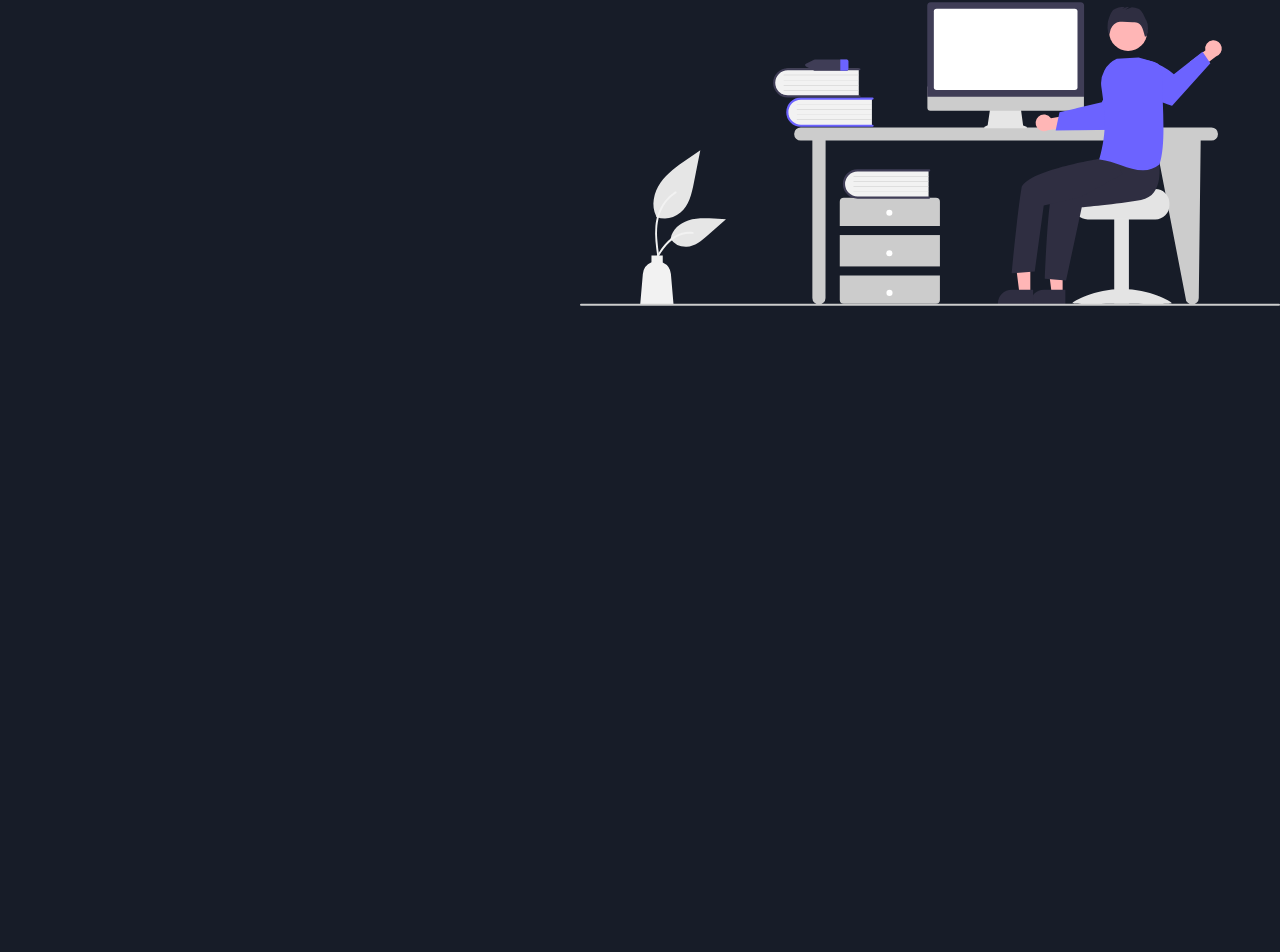
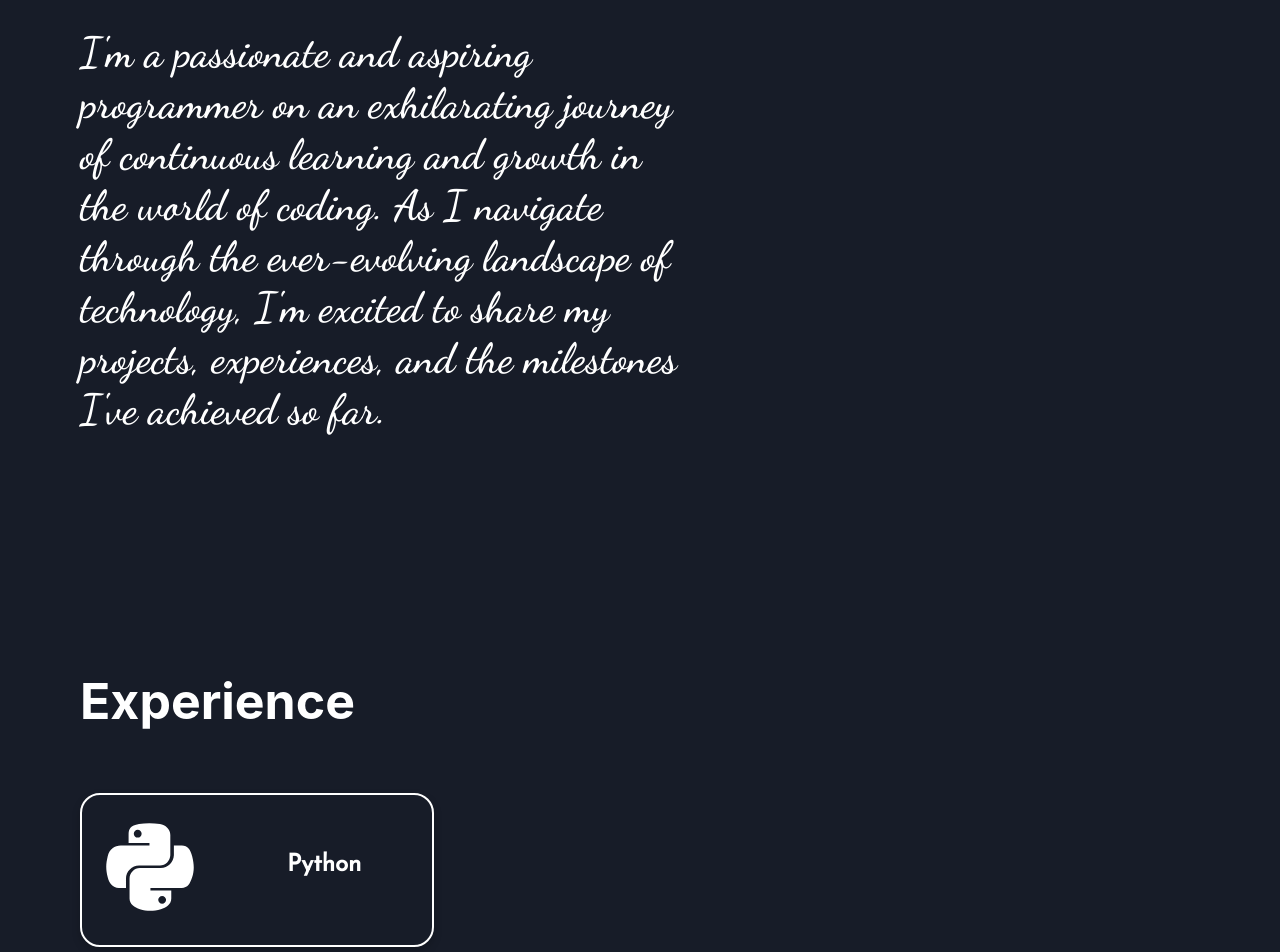
Before and after one commit to Abhik555/Portfolio-Dev, a React (Create React App) app in the folder portfolio-website/: page / in a window 1280 px wide. Shown: the part 669-1621 px from the top of the page. Before the commit the page ends 1173 px from the top, so only its background shows below. Built offline with nearby package versions, Linux system fonts and the light colour scheme.

Commit message:
Added Card Component

```diff
--- a/portfolio-website/package.json
+++ b/portfolio-website/package.json
@@ -9,6 +9,7 @@
     "react": "^18.2.0",
     "react-dom": "^18.2.0",
     "react-headroom": "^3.2.1",
+    "react-responsive": "^9.0.2",
     "react-router-dom": "^6.16.0",
     "react-scripts": "5.0.1",
     "web-vitals": "^2.1.4"
--- a/portfolio-website/src/App.css
+++ b/portfolio-website/src/App.css
@@ -10,6 +10,13 @@
 .logo {
   width: 300px;
   height: 300px;
+  transition: 0.3s;
+}
+
+.logo:hover{
+  width: 330px;
+  height: 330px;
+  transition: 0.3s;
 }
 
 .imgwrapper {
@@ -32,6 +39,7 @@
   display: inline-block;
   padding: 15px 15px;
   font-family: 'Shadows Into Light';
+  transition: 0.3s;
 }
 
 .link {
@@ -40,6 +48,7 @@
   color: white;
   font-style: bold;
   font-size: 37px;
+  transition: 0.3s;
 }
 
 .item:hover,
@@ -47,7 +56,7 @@
   text-decoration: underline;
   text-underline-offset: 5px;
   font-size: 42px;
-  transition: 0.2s;
+  transition: 0.3s;
   transform: scaleX(1);
   transform-origin: center;
 }
--- a/portfolio-website/src/App.js
+++ b/portfolio-website/src/App.js
@@ -1,6 +1,5 @@
 import "./App.css";
 import { Routes, Route, BrowserRouter, Link } from "react-router-dom";
-import Headroom from "react-headroom";
 import Home from "./pages/home";
 import Projects from "./pages/projects";
 import About from "./pages/about";
@@ -12,7 +11,6 @@ function App() {
   document.body.classList.add("backdrp");
   return (
     <div>
-      <Headroom>
         <header>
           <nav>
             <BrowserRouter>
@@ -50,7 +48,6 @@ function App() {
             </BrowserRouter>
           </nav>
         </header>
-      </Headroom>
     </div>
   );
 }
--- /dev/null
+++ b/portfolio-website/src/components/card.js
@@ -0,0 +1,18 @@
+import styles from './styles/card.module.css';
+
+function ExperienceCard(props) {
+  return (
+    <div className={styles.container}>
+      <div className={styles.icon}>
+        {props.icon}
+      </div>
+      <div className={styles.text}>
+        <h1>
+            {props.text}
+        </h1>
+      </div>
+    </div>
+  );
+}
+
+export default ExperienceCard;
--- /dev/null
+++ b/portfolio-website/src/components/styles/card.module.css
@@ -0,0 +1,36 @@
+@import url('https://fonts.googleapis.com/css2?family=Josefin+Sans&display=swap');
+
+.icon {
+  color: white;
+  position: relative;
+  top: 15%;
+  left: 5%;
+  bottom: 45%;
+}
+
+.text {
+  position: relative;
+  color: white;
+  top: 26%;
+  left: 30%;
+  font-family: 'Josefin Sans' , sans-serif;
+}
+
+.container {
+  width: 350px;
+  height: 150px;
+  border-radius: 20px;
+  border: 2px;
+  border-style: solid;
+  border-color: white;
+  color: white;
+  box-shadow: 0 4px 8px 0 rgba(0, 0, 0, 0.2);
+  transition: 0.3s;
+  display: flex;
+}
+
+.container:hover {
+  width: 355px;
+  height: 155px;
+  transition: 0.3s;
+}
--- a/portfolio-website/src/pages/home.js
+++ b/portfolio-website/src/pages/home.js
@@ -1,15 +1,57 @@
 import styles from "./styles/home.module.css";
 import hi from ".././resources/hello.svg.svg";
+import MediaQuery from "react-responsive";
+import { useMediaQuery } from "react-responsive";
+import ExperienceCard from "../components/card";
+
+import { FaPython } from "react-icons/fa";
 
 function Home() {
+  const isBigScreen = useMediaQuery({ query: "(min-width: 1224px)" });
+  const isTabletOrMobile = useMediaQuery({ query: "(max-width: 1224px)" });
+
+  var btsize = "0px";
+  var smsize = "0px";
+  var pad = "";
+
+  if (isTabletOrMobile) {
+    btsize = "28px";
+    smsize = "27px";
+    pad = "30px 30px 30px 30px";
+  } else if (isBigScreen) {
+    btsize = "50px";
+    smsize = "42px";
+    pad = "80px 80px 80px 80px";
+  }
+
   return (
     <div>
       <div className={styles.introdiv}>
-        <div className={styles.introtext}>
-          <h1 className={styles.textbig}>Abhik Ghosh</h1>
-          <h3 className={styles.textsmall}>A Programer.</h3>
+        <div className={styles.introtext} style={{ padding: pad }}>
+          <h1 className={styles.textbig} style={{ fontSize: btsize }}>
+            Abhik Ghosh
+          </h1>
+          <h1 className={styles.textsmall} style={{ fontSize: smsize }}>
+            I'm a passionate and aspiring programmer on an exhilarating journey
+            of continuous learning and growth in the world of coding. As I
+            navigate through the ever-evolving landscape of technology, I'm
+            excited to share my projects, experiences, and the milestones I've
+            achieved so far.{" "}
+          </h1>
         </div>
-        <img src={hi} alt="hi" className={styles.hiimg} />
+        <MediaQuery minWidth={1400}>
+          <img src={hi} alt="hi" className={styles.hiimg} />
+        </MediaQuery>
+      </div>
+
+      <div>
+        <div className={styles.introtext} style={{ padding: pad }}>
+          <h1 className={styles.textbig} style={{ fontSize: btsize }}>
+            Experience
+          </h1>
+          <br />
+          <ExperienceCard icon={<FaPython size={100}/>} text="Python"/>
+        </div>
       </div>
     </div>
   );
--- a/portfolio-website/src/pages/styles/home.module.css
+++ b/portfolio-website/src/pages/styles/home.module.css
@@ -1,5 +1,7 @@
 @import url("https://fonts.googleapis.com/css2?family=Allura&display=swap");
 @import url('https://fonts.googleapis.com/css2?family=Shadows+Into+Light&display=swap');
+@import url('https://fonts.googleapis.com/css2?family=Roboto:wght@500&display=swap');
+@import url('https://fonts.googleapis.com/css2?family=Dancing+Script:wght@600&display=swap');
 
 .hiimg{
     float: right;
@@ -20,5 +22,15 @@
 
 .textbig{
     color: white;
+    text-overflow: ellipsis;
+    font-family: 'Roboto' sans-serif;
+    text-align: left;
+}
 
+.textsmall{
+    font-family: 'Dancing Script', cursive;
+    color: white;
+    text-align: left;
+    width: 600px;
+    height: fit-content;
 }
```
Also changed, not shown: 1 other file (tests, documents, lock files or other folders).
